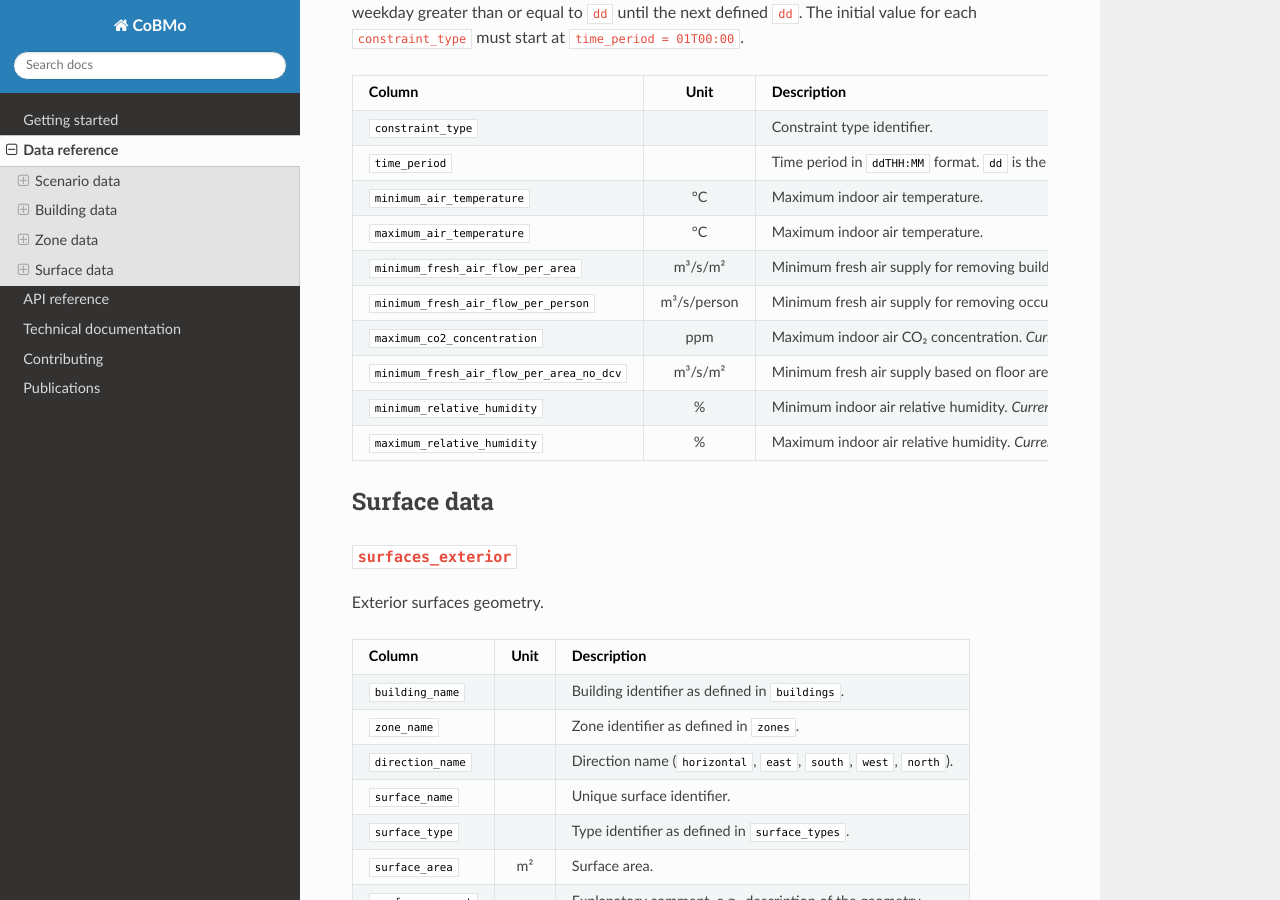
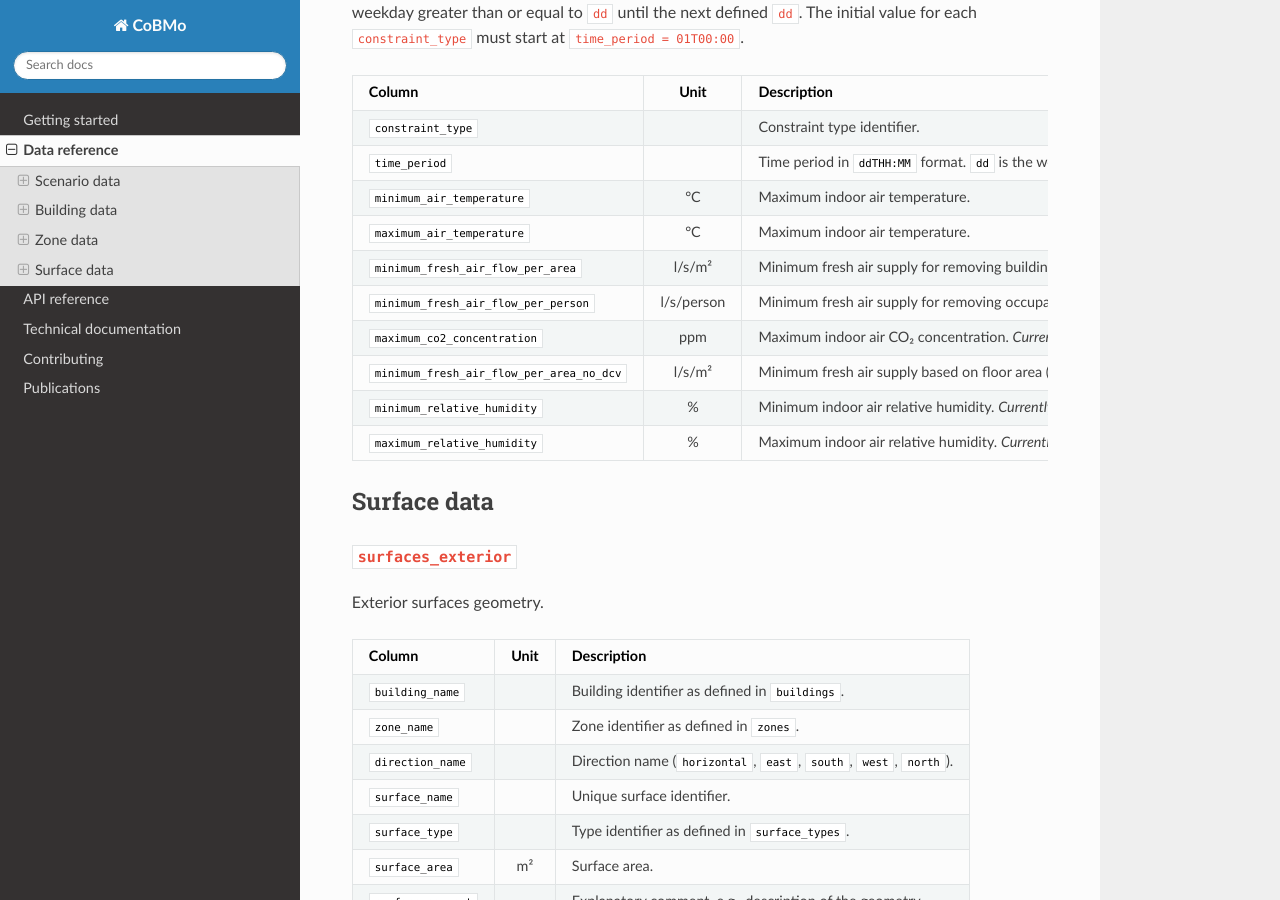
Before and after one commit to mesmo-dev/cobmo, a Sphinx documentation site: the page built from docs/data_reference.md, in a window 1280 px wide and 900 px high, scrolled down 8305 px. Built offline with Sphinx 7.4.7 and the Read the Docs theme 2.0.0, drawn with Linux system fonts in a browser that asks for light colours.

Commit message:
docs: Change air flow unit

```diff
--- a/docs/data_reference.md
+++ b/docs/data_reference.md
@@ -281,10 +281,10 @@ The constraint timeseries is constructed by obtaining the appropriate value for
 | `time_period` | | Time period in `ddTHH:MM` format. `dd` is the weekday (`01` - Monday ... `07` - Sunday). `T` is the divider for date and time information according to ISO 8601. `HH:MM` is the daytime. |
 | `minimum_air_temperature` | °C | Maximum indoor air temperature. |
 | `maximum_air_temperature` | °C | Maximum indoor air temperature. |
-| `minimum_fresh_air_flow_per_area` | m³/s/m² | Minimum fresh air supply for removing building emissions. *Currently not used.*|
-| `minimum_fresh_air_flow_per_person` | m³/s/person | Minimum fresh air supply for removing occupant emissions. *Currently not used.* |
+| `minimum_fresh_air_flow_per_area` | l/s/m² | Minimum fresh air supply for removing building emissions. *Currently not used.*|
+| `minimum_fresh_air_flow_per_person` | l/s/person | Minimum fresh air supply for removing occupant emissions. *Currently not used.* |
 | `maximum_co2_concentration` | ppm | Maximum indoor air CO₂ concentration. *Currently not used.* |
-| `minimum_fresh_air_flow_per_area_no_dcv` | m³/s/m² | Minimum fresh air supply based on floor area (includes ventilation requirements due to occupancy). |
+| `minimum_fresh_air_flow_per_area_no_dcv` | l/s/m² | Minimum fresh air supply based on floor area (includes ventilation requirements due to occupancy). |
 | `minimum_relative_humidity` | % | Minimum indoor air relative humidity. *Currently not used.* |
 | `maximum_relative_humidity` | % | Maximum indoor air relative humidity. *Currently not used.* |
 
```
